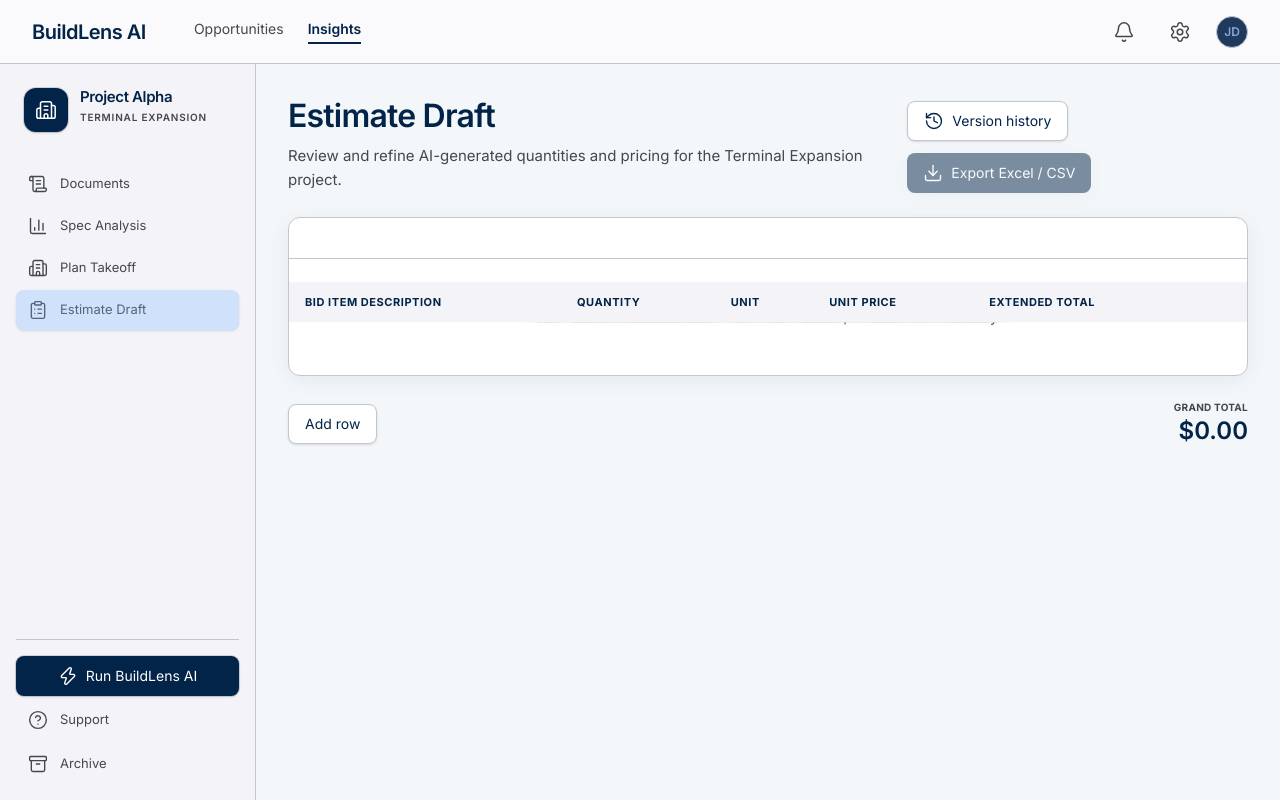
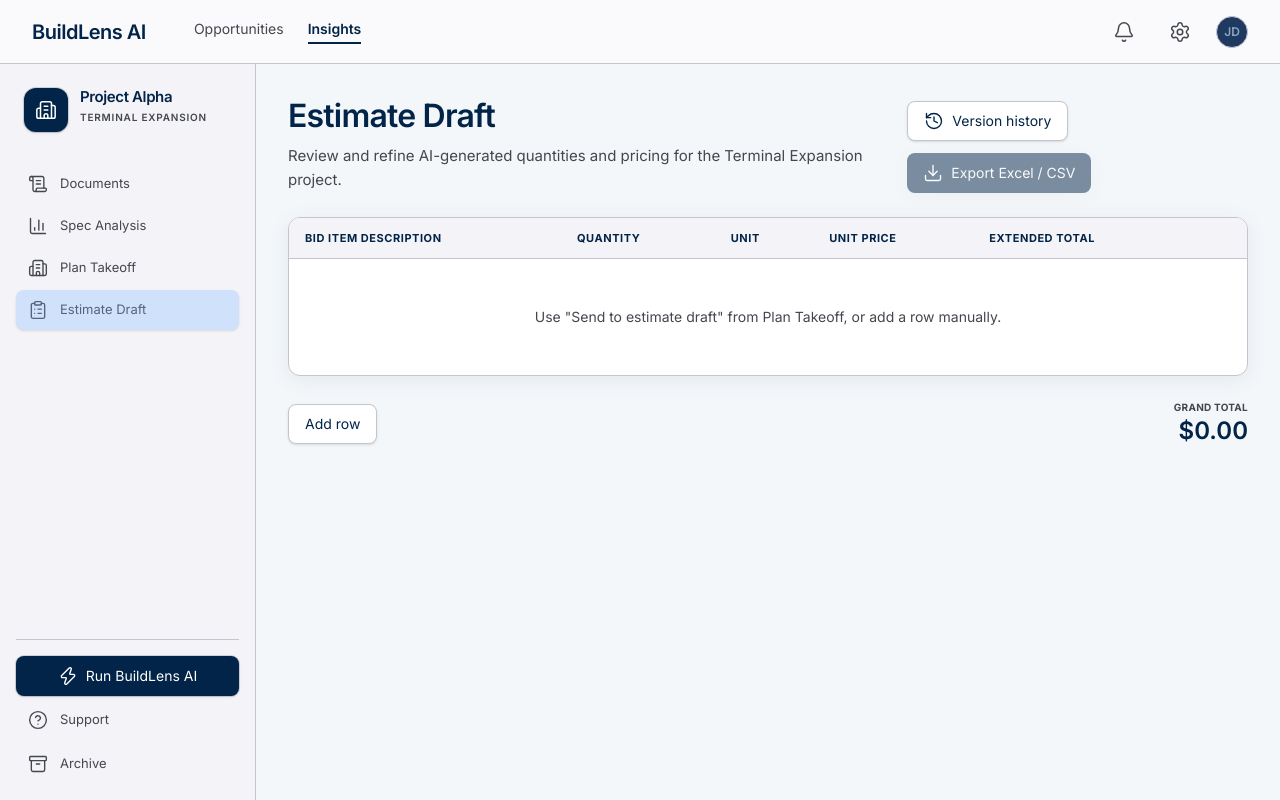
Before and after one commit to amaanmajeed/Buildlens, a Next.js app: page /estimate-draft in a window 1280 px wide. Built offline with nearby package versions, Linux system fonts and the light colour scheme.

Commit message:
Minor UI fixes

```diff
--- a/components/EstimateDraft.tsx
+++ b/components/EstimateDraft.tsx
@@ -105,10 +105,11 @@ export function EstimateDraft() {
         </div>
       </header>
 
-      <div className="shadow-buildlens overflow-x-auto rounded-xl border border-outline-variant bg-white">
-        <table className="zebra-table min-w-full text-left">
-          <thead className="sticky top-16 z-[1] border-b border-outline-variant bg-surface-container-low backdrop-blur">
-            <tr className="text-[11px] font-semibold uppercase tracking-wider text-on-surface-variant">
+      <div className="shadow-buildlens overflow-hidden rounded-xl border border-outline-variant bg-white">
+        <div className="overflow-x-auto">
+          <table className="zebra-table min-w-full text-left">
+            <thead className="border-b border-outline-variant bg-surface-container-low">
+              <tr className="text-[11px] font-semibold uppercase tracking-wider text-on-surface-variant">
               <th className="whitespace-nowrap px-4 py-3 text-primary">
                 Bid item description
               </th>
@@ -207,6 +208,7 @@ export function EstimateDraft() {
             )}
           </tbody>
         </table>
+        </div>
       </div>
 
       <div className="mt-stack-lg flex flex-wrap items-center gap-4">
--- a/components/SpecReader.tsx
+++ b/components/SpecReader.tsx
@@ -170,9 +170,9 @@ export function SpecReader() {
   return (
     <div
       id="buildlens-ai"
-      className="flex min-h-[calc(100vh-4rem)] flex-col overflow-hidden md:flex-row"
+      className="flex min-h-[calc(100vh-4rem)] flex-col max-md:overflow-visible md:h-[calc(100vh-4rem)] md:max-h-[calc(100vh-4rem)] md:flex-row md:overflow-hidden"
     >
-      <section className="flex min-h-0 flex-1 flex-col overflow-y-auto bg-surface-bright p-margin-mobile md:min-h-[calc(100vh-4rem)] md:flex-[0.6] md:p-margin-desktop">
+      <section className="flex min-h-0 flex-1 flex-col overflow-y-auto bg-surface-bright p-margin-mobile md:h-full md:min-h-0 md:flex-[0.6] md:p-margin-desktop">
         <header className="mb-stack-lg flex flex-col gap-4 sm:flex-row sm:items-end sm:justify-between">
           <div>
             <h1 className="text-2xl font-semibold tracking-tight text-primary sm:text-3xl">
@@ -310,8 +310,8 @@ export function SpecReader() {
         </div>
       </section>
 
-      <aside className="ai-gradient-surface flex min-h-[50vh] flex-col border-t border-outline-variant md:min-h-[calc(100vh-4rem)] md:max-w-[44%] md:flex-[0.4] md:border-l md:border-t-0">
-        <div className="sticky top-0 z-10 border-b border-outline-variant bg-white/50 p-stack-lg backdrop-blur-sm">
+      <aside className="ai-gradient-surface flex min-h-[50vh] flex-col border-t border-outline-variant md:h-full md:min-h-0 md:max-w-[44%] md:flex-[0.4] md:border-l md:border-t-0">
+        <div className="shrink-0 border-b border-outline-variant bg-white/50 p-stack-lg backdrop-blur-sm">
           <div className="mb-stack-md flex items-center gap-2.5">
             <Icon name="auto_awesome" size="md" className="text-primary" />
             <h2 className="text-lg font-semibold tracking-tight text-primary">
@@ -333,7 +333,7 @@ export function SpecReader() {
           </div>
         </div>
 
-        <div className="flex-1 space-y-stack-lg overflow-y-auto p-stack-lg">
+        <div className="min-h-0 flex-1 space-y-stack-lg overflow-y-auto p-stack-lg">
           {messages.length === 0 ? (
             <p className="text-sm text-on-surface-variant">
               Ask about materials, sections, schedule, or payment terms.
@@ -364,7 +364,7 @@ export function SpecReader() {
           ) : null}
         </div>
 
-        <div className="border-t border-outline-variant bg-white p-stack-lg">
+        <div className="sticky bottom-0 z-20 shrink-0 border-t border-outline-variant bg-white p-stack-lg shadow-[0_-6px_20px_rgba(30,58,95,0.08)] md:static md:z-auto md:shadow-none">
           <form
             onSubmit={(e) => void sendQuestion(e)}
             className="relative flex items-center"
```
